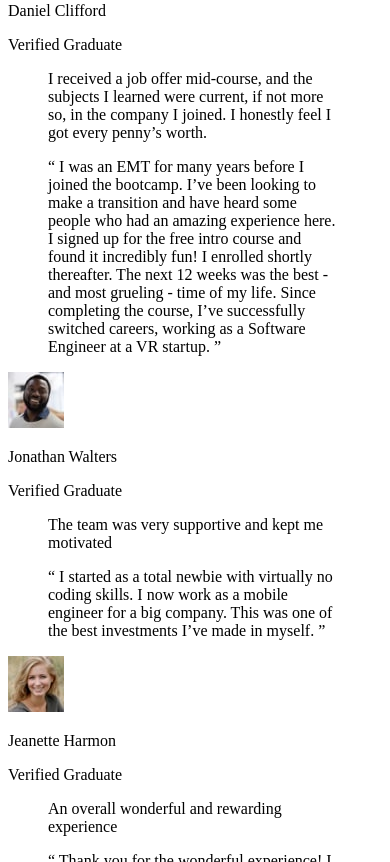
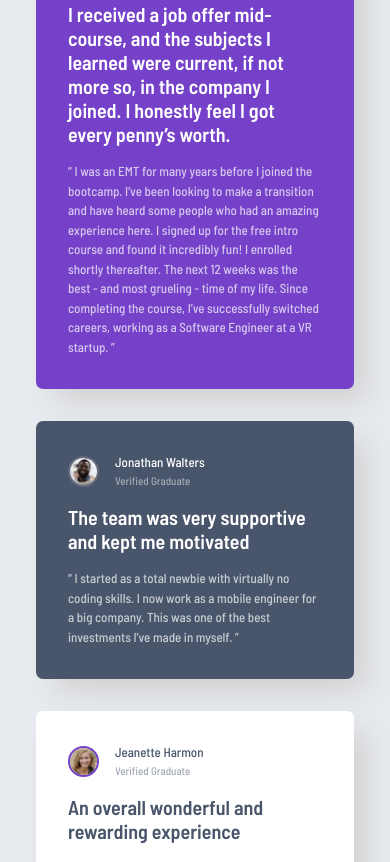
Before and after one commit to Segarur21/testimonials-grid-section-main, a plain HTML site: page index.html in a window 390 px wide. Shown: the part 154-1016 px from the top of the page. Drawn offline with Linux system fonts and the light colour scheme.

Commit message:
complete mobile layout styling with CSS

```diff
--- a/index.html
+++ b/index.html
@@ -4,29 +4,21 @@
 <head>
   <meta charset="UTF-8">
   <meta name="viewport" content="width=device-width, initial-scale=1.0">
-  <!-- displays site properly based on user's device -->
+<link rel="preconnect" href="https://fonts.googleapis.com">
+<link rel="preconnect" href="https://fonts.gstatic.com" crossorigin>
+<link href="https://fonts.googleapis.com/css2?family=Barlow+Semi+Condensed:wght@500;600&display=swap" rel="stylesheet">
 
   <link rel="icon" type="image/png" sizes="32x32" href="./images/favicon-32x32.png">
+  <link rel="stylesheet" href="./style.css">
 
-  <title>Frontend Mentor | [Challenge Name Here]</title>
+  <title>Frontend Mentor | [Testimonials grid section]</title>
 
-  <!-- Feel free to remove these styles or customise in your own stylesheet 👍 -->
-  <style>
-    .attribution {
-      font-size: 0.6875rem;
-      text-align: center;
-    }
-
-    .attribution a {
-      color: hsl(228, 45%, 44%);
-    }
-  </style>
 </head>
 <body>
 <main class="testimonials">
   <h1 class="sr-only">Testimonials</h1>
 
-  <article class="testimonial">
+  <article class="testimonial testimonial-1">
     <header class="testimonial-header">
       <img src="./images/image-daniel.jpg" alt="" class="testimonial-image">
       <div class="testimonial-author">
@@ -47,7 +39,7 @@
     </blockquote>
   </article>
 
-  <article class="testimonial">
+  <article class="testimonial testimonial-2">
     <header class="testimonial-header">
       <img src="./images/image-jonathan.jpg" alt="" class="testimonial-image">
       <div class="testimonial-author">
@@ -63,7 +55,7 @@
     </blockquote>
   </article>
 
-  <article class="testimonial">
+  <article class="testimonial testimonial-3">
     <header class="testimonial-header">
       <img src="./images/image-jeanette.jpg" alt="" class="testimonial-image">
       <div class="testimonial-author">
@@ -78,7 +70,7 @@
     </blockquote>
   </article>
 
-  <article class="testimonial">
+  <article class="testimonial testimonial-4">
     <header class="testimonial-header">
       <img src="./images/image-patrick.jpg" alt="" class="testimonial-image">
       <div class="testimonial-author">
@@ -98,7 +90,7 @@
     </blockquote>
   </article>
 
-  <article class="testimonial">
+  <article class="testimonial testimonial-5">
     <header class="testimonial-header">
       <img src="./images/image-kira.jpg" alt="" class="testimonial-image">
       <div class="testimonial-author">
--- /dev/null
+++ b/style.css
@@ -0,0 +1,138 @@
+:root {
+  --purple-50: hsl(260, 100%, 95%);
+  --purple-300: hsl(264, 82%, 80%);
+  --purple-500: hsl(263, 55%, 52%);
+  --white: hsl(0, 0%, 100%);
+  --grey-100: hsl(214, 17%, 92%);
+  --grey-200: hsl(0, 0%, 81%);
+  --grey-400: hsl(224, 10%, 45%);
+  --grey-500: hsl(217, 19%, 35%);
+  --dark-blue: hsl(219, 29%, 14%);
+  --black: hsl(0, 0%, 7%);
+  --card-shadow: 1.6rem 1.6rem 3rem -0.5rem var(--grey-200);
+}
+
+*,
+*::before,
+*::after {
+  box-sizing: border-box;
+  margin: 0;
+  padding: 0;
+}
+
+html {
+  font-size: 62.5%;
+}
+
+.sr-only {
+  position: absolute;
+  width: 0.1rem;
+  height: 0.1rem;
+  padding: 0;
+  margin: -0.1rem;
+  overflow: hidden;
+  clip: rect(0, 0, 0, 0);
+  white-space: nowrap;
+  border-width: 0;
+}
+
+body {
+  font-family: "Barlow Semi Condensed", sans-serif;
+  font-size: 1.3rem;
+  line-height: 1.5;
+  background-color: var(--grey-100);
+}
+
+.testimonials {
+  display: flex;
+  flex-direction: column;
+  align-items: center;
+  gap: 3.2rem;
+  width: 100%;
+  padding: 7.2rem 3.6rem;
+}
+
+.testimonial {
+  padding: 3.2rem;
+  border-radius: 0.7rem;
+  display: flex;
+  flex-direction: column;
+  gap: 1.6rem;
+  box-shadow: var(--card-shadow);
+  max-width: 48rem;
+}
+
+.testimonial-header {
+  display: flex;
+  align-items: center;
+  gap: 1.6rem;
+}
+
+.testimonial-image {
+  width: 3.1rem;
+  height: 3.1rem;
+  border-radius: 50%;
+  object-fit: cover;
+}
+
+.name {
+  font-size: 1.3rem;
+  font-weight: 500;
+}
+
+.status {
+  font-size: 1.1rem;
+  opacity: 0.5;
+}
+
+.testimonial-highlight {
+  font-size: 2rem;
+  font-weight: 600;
+  line-height: 1.2;
+  margin-block-end: 1.6rem;
+}
+
+.testimonial-body {
+  font-size: 1.3rem;
+  opacity: 0.7;
+}
+
+.testimonial-1 {
+  color: var(--white);
+  background-color: var(--purple-500);
+}
+.testimonial-1 .testimonial-image {
+  border: 0.2rem solid var(--purple-300);
+}
+
+.testimonial-2 {
+  color: var(--white);
+  background-color: var(--grey-500);
+}
+.testimonial-2 .testimonial-image {
+  border: 0.2rem solid var(--grey-400);
+}
+
+.testimonial-3 {
+  color: var(--grey-500);
+  background-color: var(--white);
+}
+.testimonial-3 .testimonial-image {
+  border: 0.2rem solid var(--purple-500);
+}
+
+.testimonial-4 {
+  color: var(--white);
+  background-color: var(--dark-blue);
+}
+.testimonial-4 .testimonial-image {
+  border: 0.2rem solid var(--purple-500);
+}
+
+.testimonial-5 {
+  color: var(--grey-500);
+  background-color: var(--white);
+}
+.testimonial-5 .testimonial-image {
+  border: 0.2rem solid var(--grey-200);
+}
```
